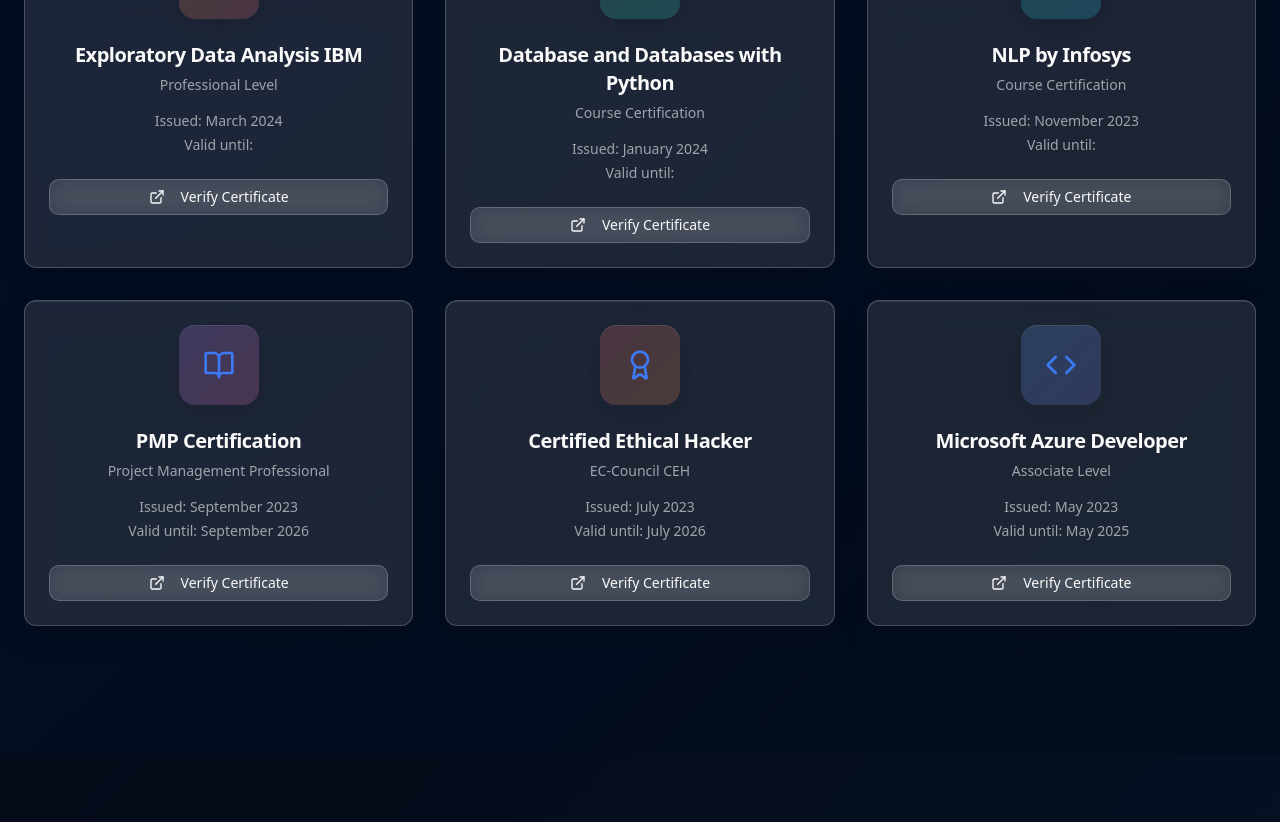
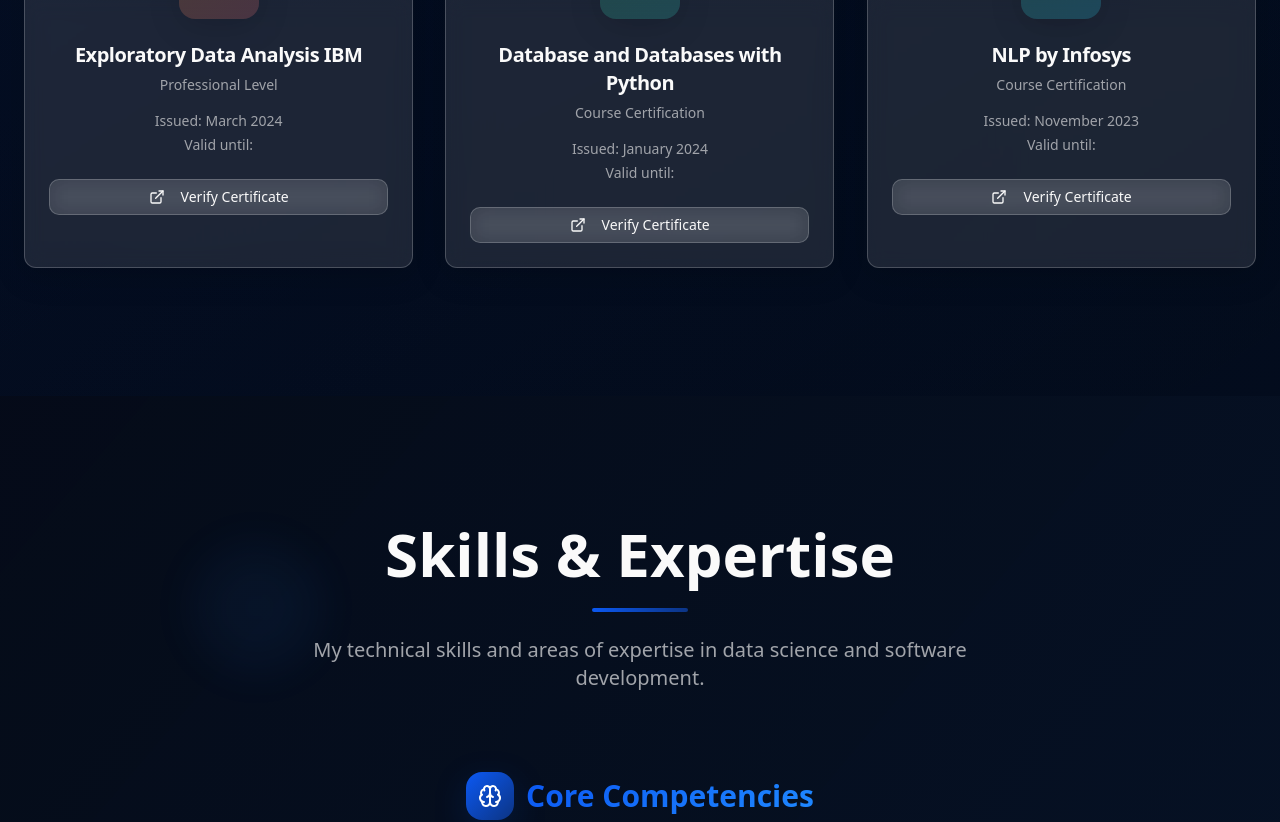
Before and after one commit to Aditya54Singh/Portfolio_Aditya, a React (Vite) app: page / in a window 1280 px wide. Shown: the part 5744-6566 px from the top of the page. Built offline with nearby package versions, Linux system fonts and the light colour scheme.

Commit message:
Update Index.tsx

```diff
--- a/client/pages/Index.tsx
+++ b/client/pages/Index.tsx
@@ -758,30 +758,7 @@
                 icon: Code,
                 gradient: "from-teal-400/20 to-cyan-400/20",
               },
-              {
-                title: "PMP Certification",
-                subtitle: "Project Management Professional",
-                issued: "September 2023",
-                valid: "September 2026",
-                icon: BookOpen,
-                gradient: "from-purple-400/20 to-pink-400/20",
-              },
-              {
-                title: "Certified Ethical Hacker",
-                subtitle: "EC-Council CEH",
-                issued: "July 2023",
-                valid: "July 2026",
-                icon: Award,
-                gradient: "from-red-400/20 to-orange-400/20",
-              },
-              {
-                title: "Microsoft Azure Developer",
-                subtitle: "Associate Level",
-                issued: "May 2023",
-                valid: "May 2025",
-                icon: Code,
-                gradient: "from-blue-400/20 to-indigo-400/20",
-              },
+
             ].map((cert, index) => (
               <Card
                 key={index}
```
